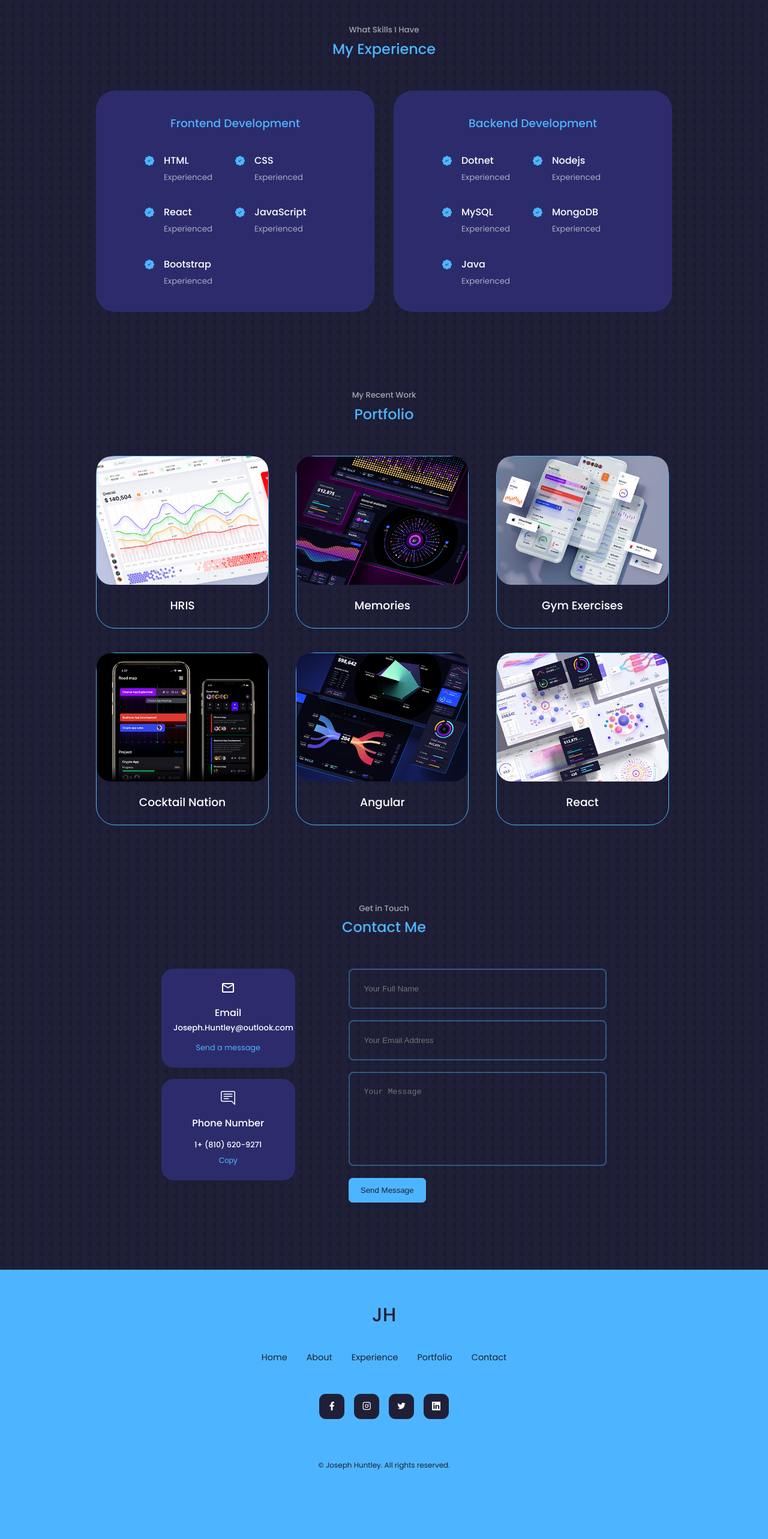
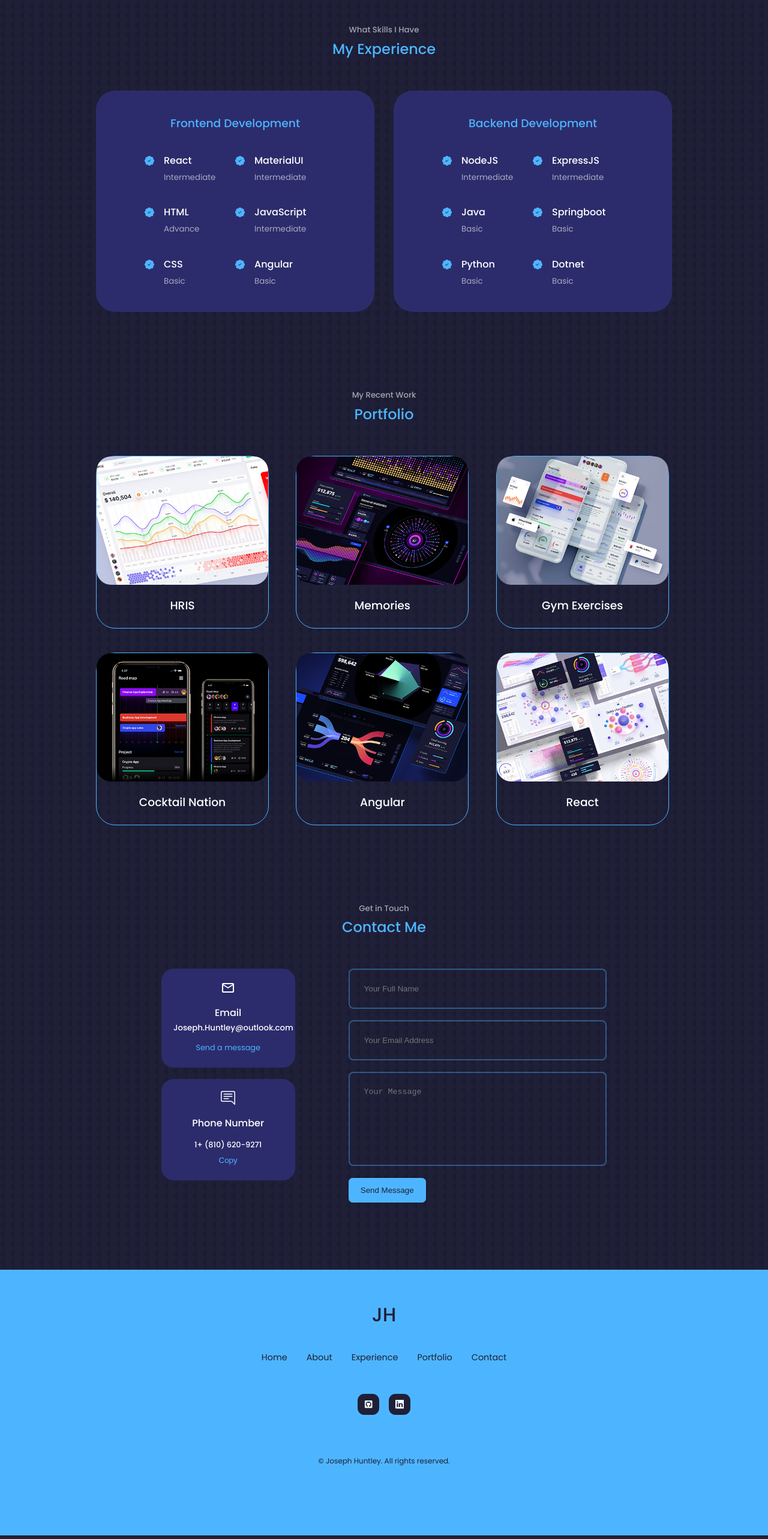
Before and after one commit to JosephHuntley/reactJS-portfolio-website, a React (Create React App) app: page / in a window 1280 px wide. Shown: the part 1790-4356 px from the top of the page at 60% size. Built offline with nearby package versions, Linux system fonts and the light colour scheme.

Commit message:
Update Footer Links Added experience mapping through array instead of hard coded

```diff
--- a/src/components/experience/Experience.jsx
+++ b/src/components/experience/Experience.jsx
@@ -1,92 +1,62 @@
-import React from "react";
-import "./experience.css";
-import { BsPatchCheckFill } from "react-icons/bs";
+import React from 'react';
+import './experience.css';
+import { BsPatchCheckFill } from 'react-icons/bs';
+
+const frontend = [
+	{ skill: 'React', level: 'Intermediate' },
+	{ skill: 'MaterialUI', level: 'Intermediate' },
+	{ skill: 'HTML', level: 'Advance' },
+	{ skill: 'JavaScript', level: 'Intermediate' },
+	{ skill: 'CSS', level: 'Basic' },
+	{ skill: 'Angular', level: 'Basic' },
+];
+
+const backend = [
+	{ skill: 'NodeJS', level: 'Intermediate' },
+	{ skill: 'ExpressJS', level: 'Intermediate' },
+	{ skill: 'Java', level: 'Basic' },
+	{ skill: 'Springboot', level: 'Basic' },
+	{ skill: 'Python', level: 'Basic' },
+	{ skill: 'Dotnet', level: 'Basic' },
+];
 
 const experience = () => {
 	return (
-    <section id="experience">
+		<section id='experience'>
 			<h5>What Skills I Have</h5>
 			<h2>My Experience</h2>
-      <div className="container experience__container">
-        <div className="experience__frontend">
+			<div className='container experience__container'>
+				<div className='experience__frontend'>
 					<h3>Frontend Development</h3>
-          <div className="experience__content">
-            <article className="experience__details">
-              <BsPatchCheckFill className="experience__details-icons" />
+					<div className='experience__content'>
+						{frontend.map(({ skill, level }) => {
+							return (
+								<article className='experience__details'>
+									<BsPatchCheckFill className='experience__details-icons' />
 									<div>
-                <h4>HTML</h4>
-                <small className="text-light">Experienced</small>
+										<h4>{skill}</h4>
+										<small className='text-light'>{level}</small>
 									</div>
 								</article>
-            <article className="experience__details">
-              <BsPatchCheckFill className="experience__details-icons" />
-              <div>
-                <h4>CSS</h4>
-                <small className="text-light">Experienced</small>
-              </div>
-            </article>
-            <article className="experience__details">
-              <BsPatchCheckFill className="experience__details-icons" />
-              <div>
-                <h4>React</h4>
-                <small className="text-light">Experienced</small>
-              </div>
-            </article>
-            <article className="experience__details">
-              <BsPatchCheckFill className="experience__details-icons" />
-              <div>
-                <h4>JavaScript</h4>
-                <small className="text-light">Experienced</small>
-              </div>
-            </article>
-            <article className="experience__details">
-              <BsPatchCheckFill className="experience__details-icons" />
-              <div>
-                <h4>Bootstrap</h4>
-                <small className="text-light">Experienced</small>
-              </div>
-            </article>
+							);
+						})}
 					</div>
 				</div>
 				{/*END OF FRONTEND*/}
-        <div className="experience__backend">
+				<div className='experience__backend'>
 					<h3>Backend Development</h3>
-          <div className="experience__content">
-            <article className="experience__details">
-              <BsPatchCheckFill className="experience__details-icons" />
+					<div className='experience__content'>
+						{backend.map(({ skill, level }) => {
+							return (
+								<article className='experience__details'>
+									<BsPatchCheckFill className='experience__details-icons' />
 									<div>
-                <h4>Dotnet</h4>
-                <small className="text-light">Experienced</small>
+										<h4>{skill}</h4>
+										<small className='text-light'>{level}</small>
 									</div>
 								</article>
-            <article className="experience__details">
-              <BsPatchCheckFill className="experience__details-icons" />
-              <div>
-                <h4>Nodejs</h4>
-                <small className="text-light">Experienced</small>
-              </div>
-            </article>
-            <article className="experience__details">
-              <BsPatchCheckFill className="experience__details-icons" />
-              <div>
-                <h4>MySQL</h4>
-                <small className="text-light">Experienced</small>
-              </div>
-            </article>
-            <article className="experience__details">
-              <BsPatchCheckFill className="experience__details-icons" />
-              <div>
-                <h4>MongoDB</h4>
-                <small className="text-light">Experienced</small>
-              </div>
-            </article>
-            <article className="experience__details">
-              <BsPatchCheckFill className="experience__details-icons" />
-              <div>
-                <h4>Java</h4>
-                <small className="text-light">Experienced</small>
-              </div>
-            </article>
+							);
+						})}
 					</div>
 				</div>
 			</div>
--- a/src/components/footer/Footer.jsx
+++ b/src/components/footer/Footer.jsx
@@ -1,7 +1,5 @@
 import React from 'react';
-import { FaFacebookF } from 'react-icons/fa';
-import { FiInstagram } from 'react-icons/fi';
-import { IoLogoTwitter } from 'react-icons/io';
+import { FaGithubSquare } from 'react-icons/fa';
 import { BsLinkedin } from 'react-icons/bs';
 import './footer.css';
 
@@ -32,16 +30,10 @@ const Footer = () => {
 				</li>
 			</ul>
 			<div className='footer__socials'>
-				<a href='facebook.com'>
-					<FaFacebookF />
+				<a href='https://github.com/JosephHuntley'>
+					<FaGithubSquare />
 				</a>
-				<a href='Instagram.com'>
-					<FiInstagram />
-				</a>
-				<a href='Twitter.com'>
-					<IoLogoTwitter />
-				</a>
-				<a href='Linkedin.com'>
+				<a href='https://Linkedin.com/in/joseph-huntley-187636196/'>
 					<BsLinkedin />
 				</a>
 			</div>
--- a/src/components/footer/footer.css
+++ b/src/components/footer/footer.css
@@ -34,7 +34,7 @@ footer a {
 .footer__socials a {
 	background: var(--color-bg);
 	color: var(--color-white);
-  padding: 0.8rem;
+	padding: 0.6rem;
 	border-radius: 0.7rem;
 	display: flex;
 	border: 1px solid transparent;
```
Lines whose indentation alone changed are shown as unchanged.
